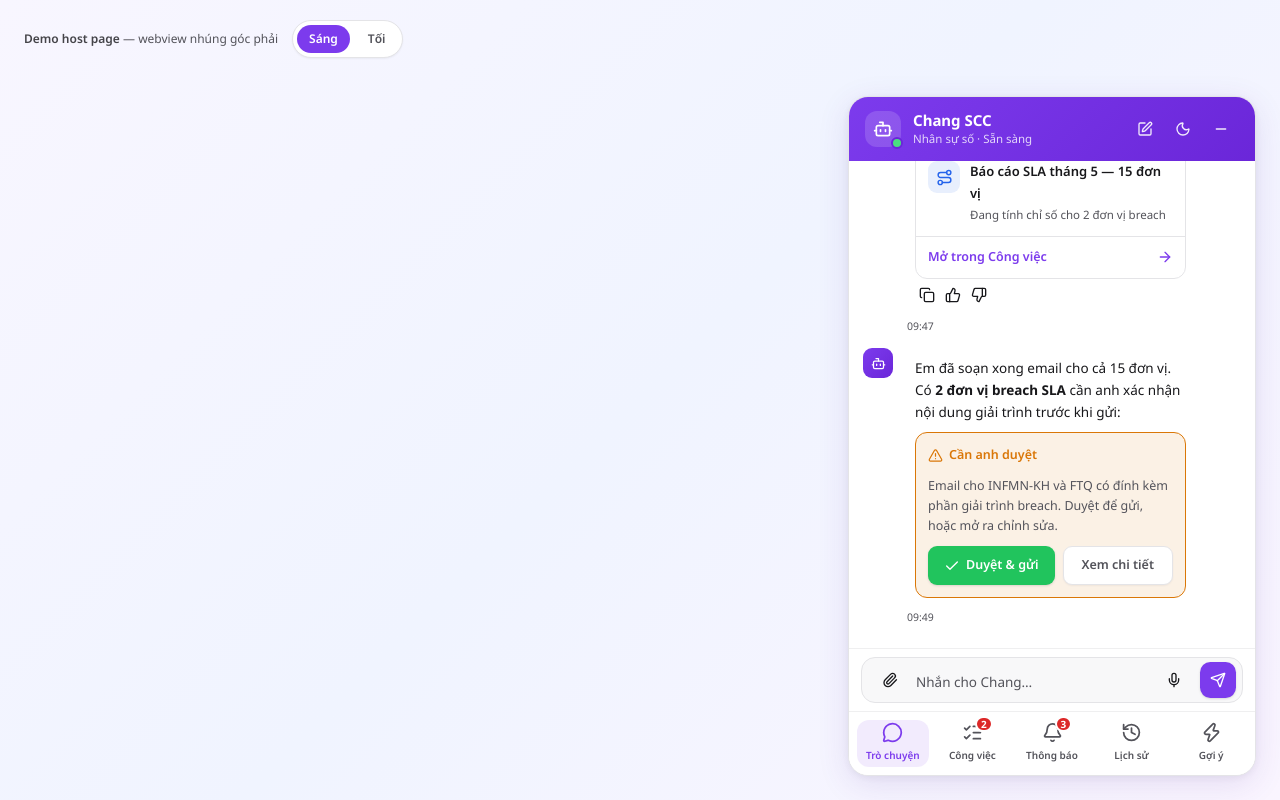
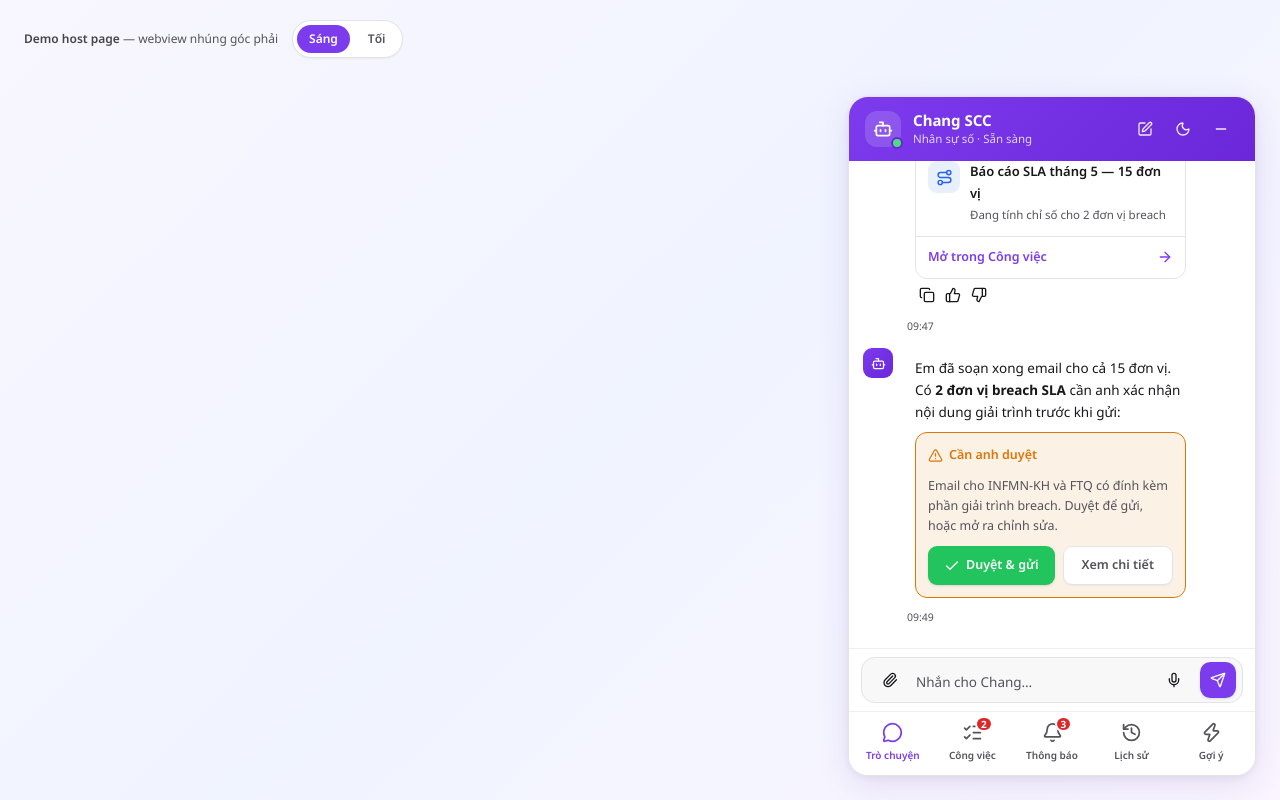
Before and after one commit to buinghiep-ptit/chatbotchangt-ui-v2, a React (Vite) app: page / in a window 1280 px wide. Built offline with nearby package versions, Linux system fonts and the light colour scheme.

Commit message:
fix: stack TabBar indicator below content with -z-10

```diff
--- a/src/components/TabBar.tsx
+++ b/src/components/TabBar.tsx
@@ -52,7 +52,7 @@ export function TabBar() {
               <motion.div
                 layoutId="tab-indicator"
                 transition={SOFT_SPRING}
-                className="absolute inset-1 -z-0 rounded-xl bg-primary/10"
+                className="absolute inset-1 -z-10 rounded-xl bg-primary/10"
               />
             )}
             <motion.span whileTap={{ scale: 0.85 }} className="relative z-10 inline-flex">
```
